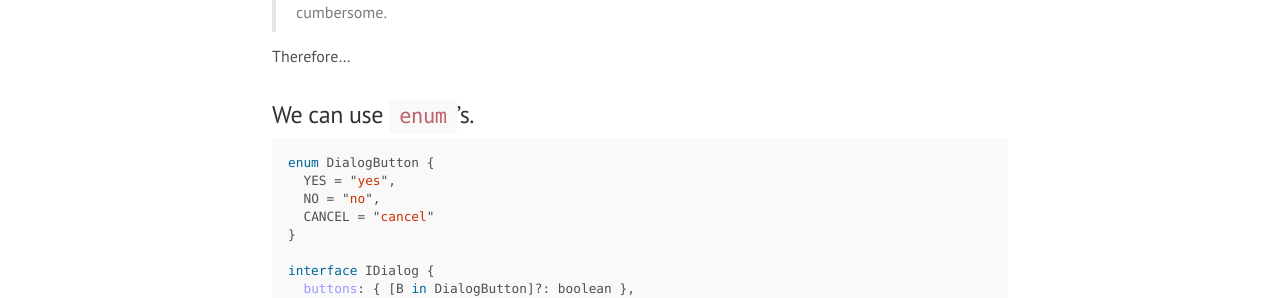
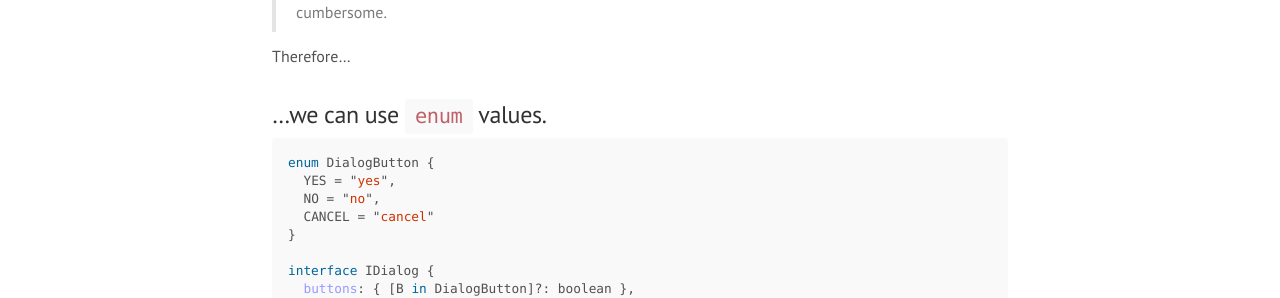
Before and after one commit to vpalos/vpalos.github.io, a Jekyll site: the page built from _posts/2020-02-25-enum-values-as-keys-in-ts.md, in a window 1280 px wide. Shown: the part 908-1206 px from the top of the page. Built offline with Jekyll 4.4.1, drawn with Linux system fonts in a browser that asks for light colours.

Commit message:
Update 2020-02-25-enum-values-as-keys-in-ts.md

````diff
--- a/_posts/2020-02-25-enum-values-as-keys-in-ts.md
+++ b/_posts/2020-02-25-enum-values-as-keys-in-ts.md
@@ -46,7 +46,7 @@ This works, but once we try to use these values in other contexts, the approach
 
 Therefore...
 
-## We can use `enum`'s.
+## ...we can use `enum` values.
 
 ```ts
 enum DialogButton {
````
